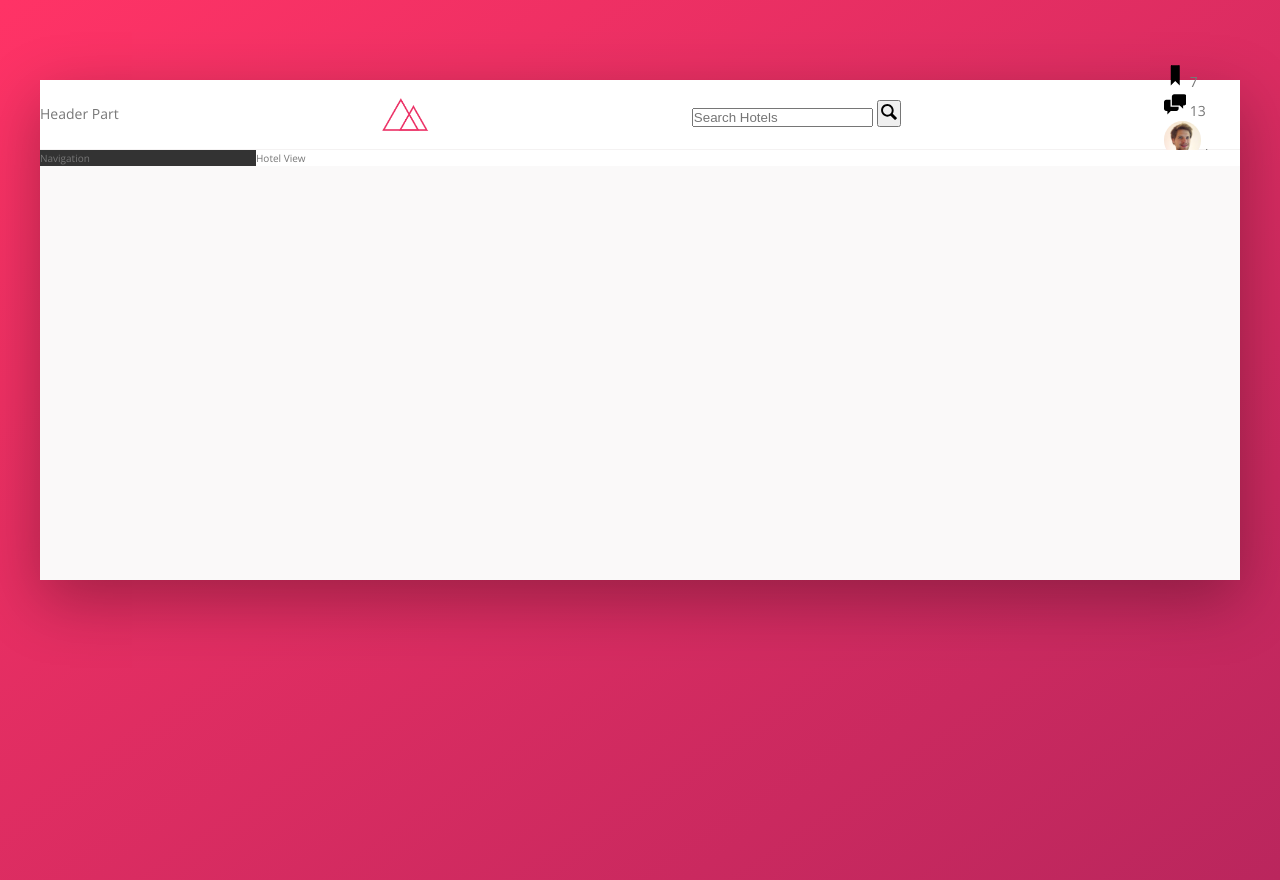
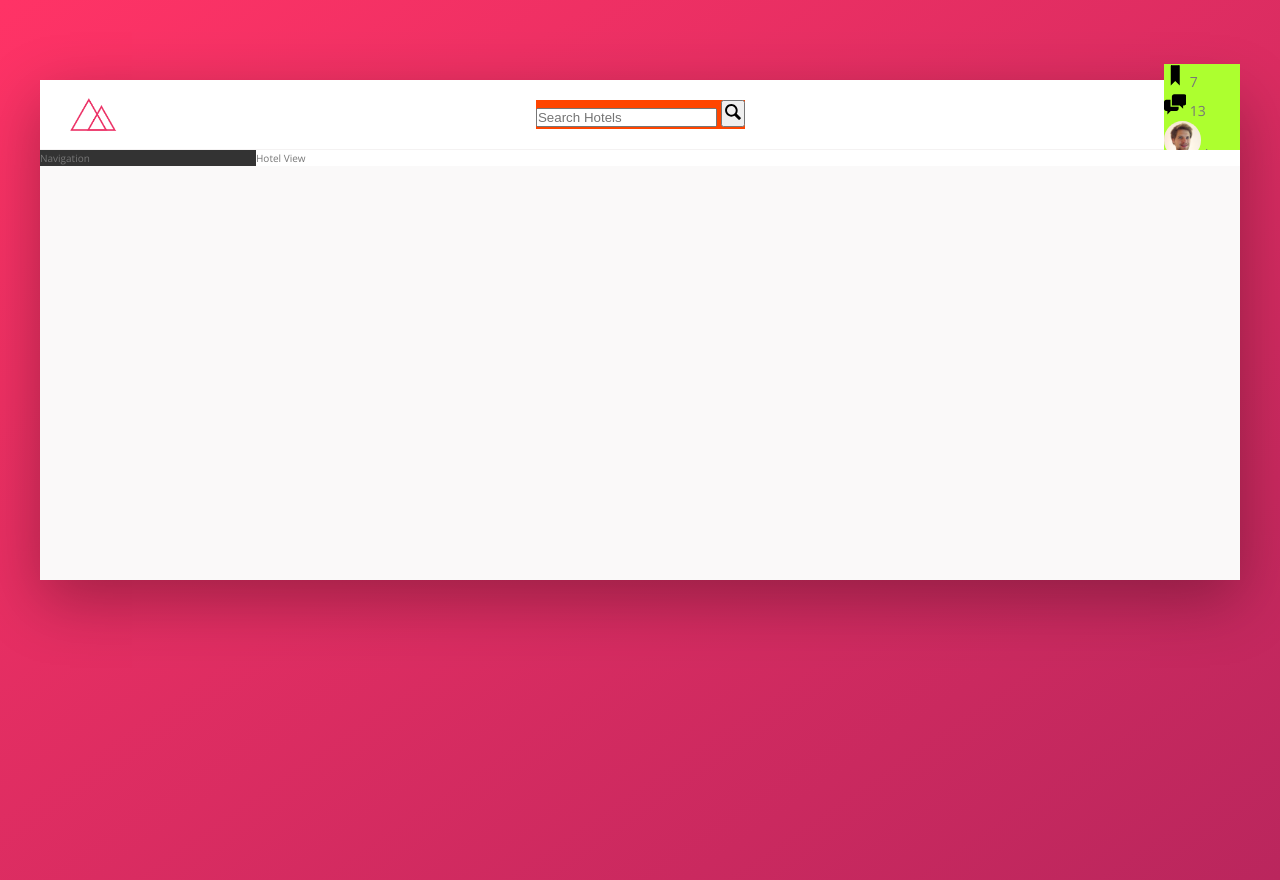
Before and after one commit to Unity7/travel, a website: page index.html in a window 1280 px wide. Drawn offline with nearby package versions, Linux system fonts and the light colour scheme.

Commit message:
added logo styling

```diff
--- a/index.html
+++ b/index.html
@@ -16,7 +16,6 @@
   <body>
     <div class="container">
       <header class="header">
-        Header Part
         <img src="img/logo.png" alt="Trillo Logo" class="logo" />
         <form action="#" class="search">
           <input
--- a/sass/_components.scss
+++ b/sass/_components.scss
@@ -2,11 +2,13 @@
 // LOGO
 .logo {
   height: 3.25rem;
+  margin-left: 3rem;
 }
 
 //////////////////////////////////////////////
 // Search Box
 .search {
+  background-color: orangered;
   &__input {
   }
   &__button {
@@ -22,6 +24,7 @@
 // User Navigation
 
 .user-nav {
+  background-color: greenyellow;
   &__icon-box {
   }
   &__icon {
```
Also changed, not shown: css/style.css.
